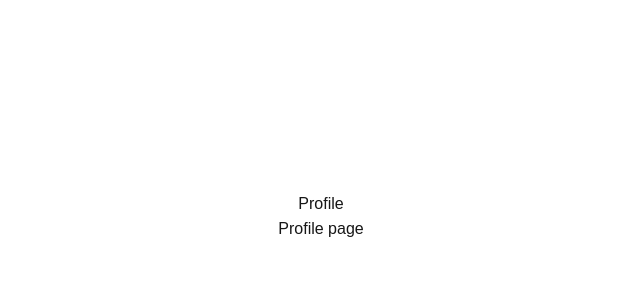
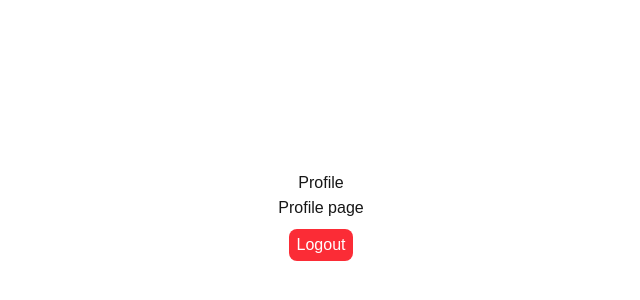
Before and after one commit to robert1745/fullstackAuthentication, a Next.js app: page /profile in a window 1280 px wide. Shown: the part 184-484 px from the top of the page, without its empty margins (319-959 px from the left). Built offline with nearby package versions, Linux system fonts and the light colour scheme.

Commit message:
[feat] : added logout button in profile page

```diff
--- /dev/null
+++ b/app/api/users/logout/route.ts
@@ -0,0 +1,20 @@
+import { NextResponse } from "next/server";
+
+export async function GET() {
+    try{
+        const response = NextResponse.json({
+            message:"Logout successful"
+        },{
+            status:200
+        });
+        response.cookies.set("token","",{
+            httpOnly:true,
+            expires: new Date(0),
+        })
+        return response;
+    }
+    catch(error:unknown){
+        return NextResponse.json(
+            {message:"Logout failed. Please try again later."},{status:500});
+    }
+}
--- a/app/login/page.tsx
+++ b/app/login/page.tsx
@@ -20,8 +20,10 @@ export default function LoginPage() {
             setLoading(true);
             const response = await axios.post('/api/users/login',user);
             console.log("Login successful",response.data);
-            toast.success("Login successful");
-            router.push('/profile');
+            toast.success("Login successful! Redirecting...");
+            setTimeout(() => {
+                router.push('/profile');
+            }, 1500);
         }
         catch(error:unknown){
             if (error instanceof Error) {
--- a/app/profile/page.tsx
+++ b/app/profile/page.tsx
@@ -1,9 +1,38 @@
+"use client"
+import axios from "axios"
+import Link from "next/link"
+import {useRouter} from "next/navigation";
+import toast, { Toaster } from "react-hot-toast"
+
 export default function ProfilePage() {
+    const router = useRouter();
+
+    const logout = async()=>{
+        try{
+            const response = await axios.get('/api/users/logout');
+            console.log("Logout successful", response.data);
+            toast.success("Logout successful! Redirecting to login...");
+            setTimeout(() => {
+                router.push('/login');
+            }, 1500);
+        }
+        catch(error:unknown){
+            console.log(error instanceof Error ? error.message : "An error occurred")
+            toast.error("Logout failed. Please try again later.");
+
+        }
+    }
     return(
     <div className="flex flex-col items-center justify-center min-h-screen py-2">
+        <Toaster position="top-center" reverseOrder={false} />
         <h1>Profile</h1>
         <hr/>
         <p>Profile page</p>
+    <hr/>
+    <button
+    onClick={logout}
+    className="bg-red-500 text-white px-2 py-1 rounded-lg mt-2 hover:bg-red-700"
+    >Logout</button>
     </div>
 )
 }
```
